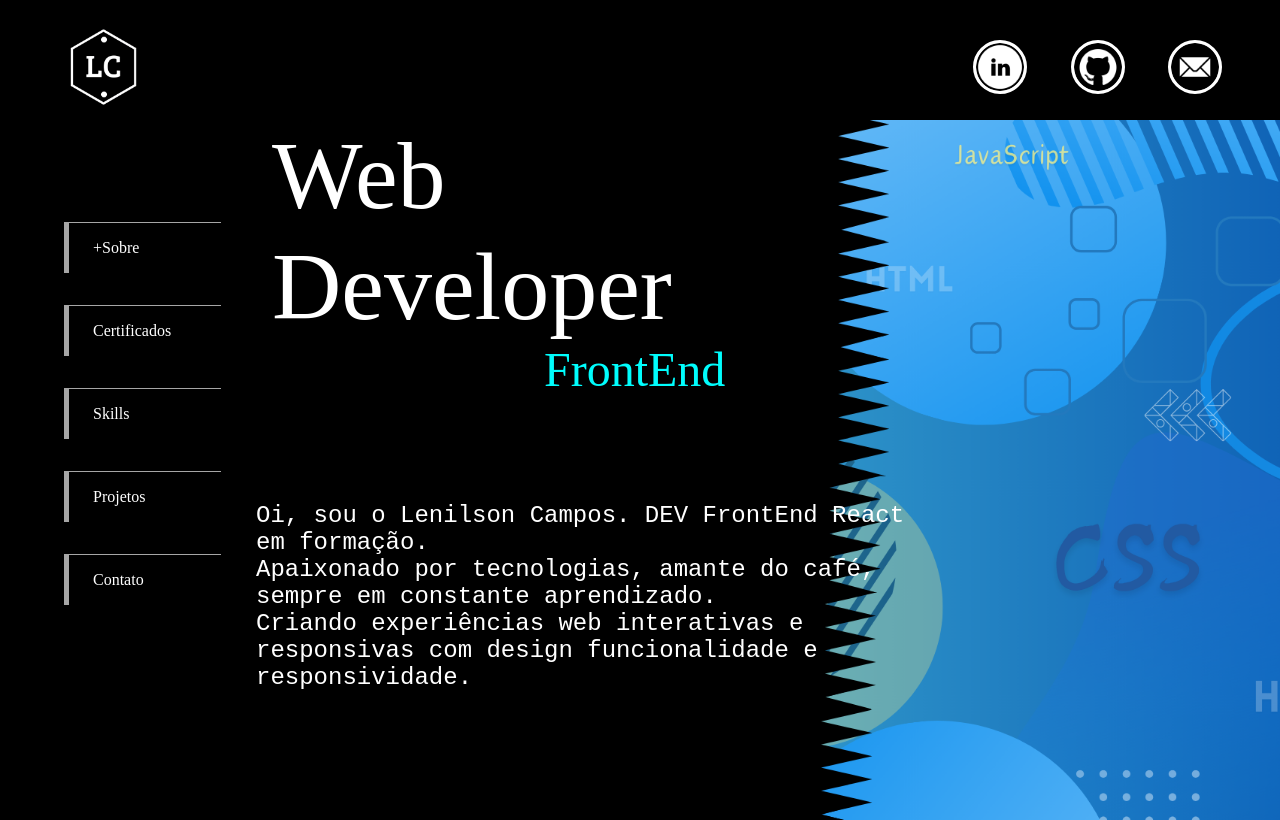
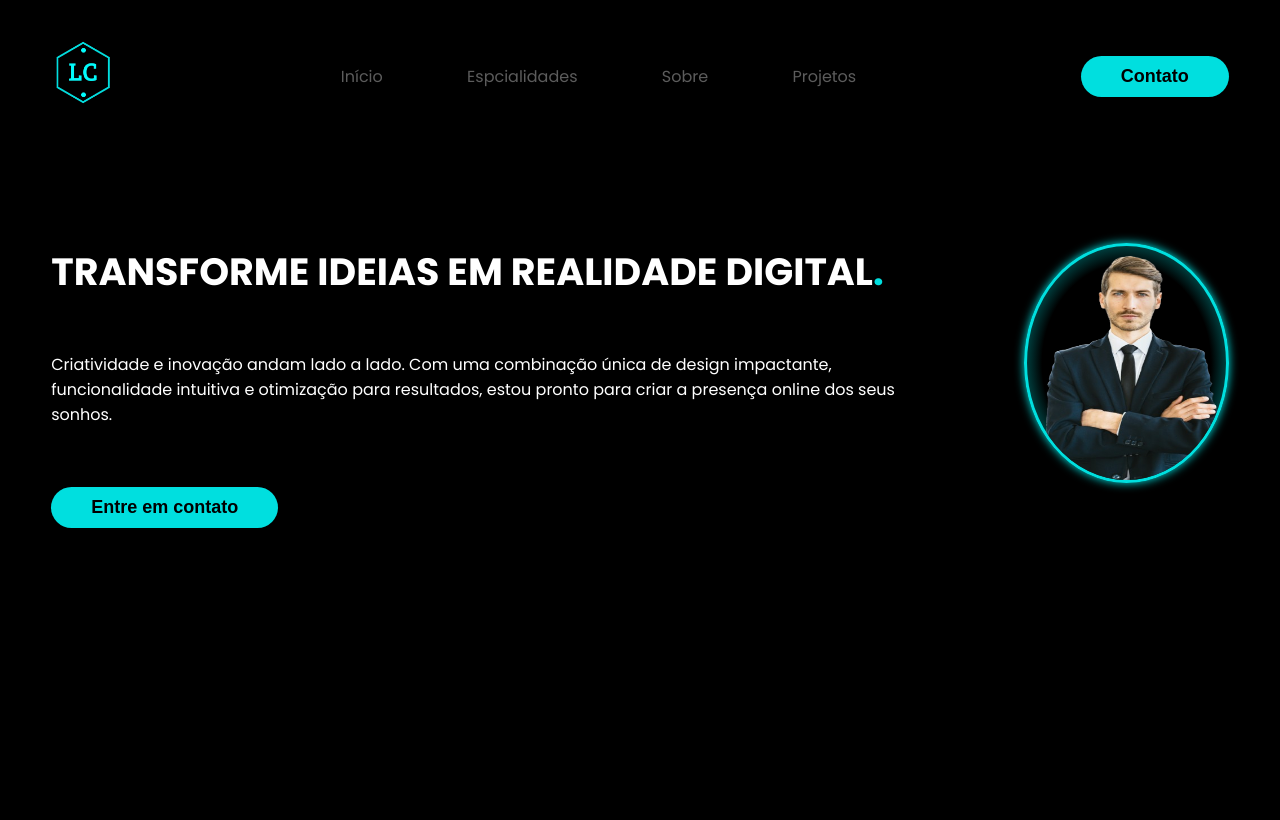
Before and after one commit to LenilsonCampos/lenilsoncampos.github.io, a plain HTML site: page index.html in a window 1280 px wide. Drawn offline with Linux system fonts and the light colour scheme; a web font is replaced by a local one.

Commit message:
FEAT
novo portfólio em construção

```diff
--- a/index.html
+++ b/index.html
@@ -1,81 +1,59 @@
 <!DOCTYPE html>
 <html lang="pt-br">
-  <head>
-    <meta charset="UTF-8" />
-    <meta name="viewport" content="width=device-width, initial-scale=1.0" />
-    <link rel="stylesheet" href="style2.css" />
-    <link rel="shortcut icon" href="img/favicon.ico" type="image/x-icon">
-    <title>Portfólio Lenilson Campos</title>
-  </head>
-  <body>
+<head>
+    <meta charset="UTF-8">
+    <meta name="viewport" content="width=device-width, initial-scale=1.0">
+    <link rel="stylesheet" href="style.css">
+    <title>Meu Protfólio</title>
+</head>
+<body>
     <header>
-      <img class="logo" src="img/logo1.png" alt="minha logo">
-        <nav class="rede">
-          <a  href=""><img class="rede1" src="img/icon linkedin.png" alt=""></a>
-          <a  href=""><img class="rede1" src="img/icon github.png" alt=""></a>
-          <a  href=""><img class="rede1" src="img/icon email.png" alt=""></a>
-        </nav>
+        <div class="interface">
+            <div class="logo">
+                <a href="#">
+                   <img src="img/logo01.png" alt="logo da LC Soluctions">
+                </a>
+            </div><!--logo-->
+            <nav class="menu-desktop">
+                <ul>
+                    <li><a href="#">Início</a></li>
+                    <li><a href="#">Espcialidades</a></li>
+                    <li><a href="#">Sobre</a></li>
+                    <li><a href="#">Projetos</a></li>
+                </ul>
+            </nav>
+            <div class="btn-contato">
+                <a href="#">
+                    <button>Contato</button>
+                </a>
+            </div><!--btn-conato-->
+        </div><!--interface-->
     </header>
+
     <main>
-      <aside>
-            <ul class="menu">
-              <a class="opcoes2 offside-regular"  href=""><li>+Sobre</li></a>
-              <a class="opcoes2 offside-regular"  href=""><li>Certificados</li></a>
-              <a class="opcoes2 offside-regular"  href=""><li>Skills</li></a>
-              <a class="opcoes2 offside-regular"  href=""><li>Projetos</li></a>
-              <a class="opcoes2 offside-regular"  href=""><li>Contato</li></a>
-            </ul>
-      </aside>
-      <article>
-        <h1 class="rubik-vinyl-regular">Web</h1>
-        <h1 class="rubik-vinyl-regular">Developer</h1>
-        <h3 class="rubik-glitch-regular">FrontEnd</h3>
-        <section class="descricao">
-          <span> Oi, sou o Lenilson Campos. DEV FrontEnd React em formação. <br>
-            Apaixonado por tecnologias, amante do café, sempre em constante aprendizado.<br>
-            Criando experiências web interativas e responsivas com design funcionalidade e responsividade.
-            </span>
-        </section>
-      </article>
+        <section class="topo-do-site">
+            <div class="interface">
+                <div class="flex">
+                    <div class="txt-topo-site">
+                        <h1>TRANSFORME IDEIAS EM REALIDADE DIGITAL<span>.</span></h1>
+                        <p>Criatividade e inovação andam lado a lado. Com uma combinação única de design impactante,
+                         funcionalidade intuitiva e otimização para resultados, estou pronto para criar a presença
+                          online dos seus sonhos.</p>
 
+                          <div class="btn-contato">
+                            <a href="#">
+                                <button>Entre em contato</button>
+                            </a>
+                          </div><!--btn-contato-->
+                    </div><!--txt-topo-site-->
 
-
-
+                    <div class="img-topo-site">
+                        <img src="img/pessoa.png" alt="">
+                    </div><!--img-topo-site-->
+                </div><!--flex-->
+            </div><!--interface-->
+        </section><!--Topo-do-site-->
     </main>
-
-    <!--
-    <header>
-      <h1>Lenilson Campos</h1>
-    </header>
-    <main>
-      <h2>Um Pouco sobre mim...</h2>
-      <section>
-        <img src="img/foto.jpg" class="perfil" alt="minha foto de perfil sorrindo" />
-        <article>
-          <p>
-            Olá, meu nome é Lenilson, tenho 36 anos. Atualmente estou em transição de carreira, quero me tornar um DEV FrontEnd React. <br>
-            Tenho experiência no ramo administrativo, onde adquiri muitos conhecimentos e experimentei muitas coisas como financeiro, faturamento, contato com o cliente no setor comercial. Mas, a paixão por tecnologia e programação sempre esteve presente em minha vida.<br>
-            Estou estudando HTML, CSS e JavaScript, sempre buscando cursos dentro da área, e pretendo me aprofundar em React e Node.js.<br>
-            Estou muito animado com essa nova fase da minha vida, e espero conseguir entrar nessa área, porque sei que já estou apaixonado por ela, me esforço todos os dias aprendendo sempre um pouco mais.<br>
-            Afinal, como dizia Steve Jobs:<em> "A única maneira de fazer um ótimo trabalho é amar o que você faz. Se você ainda não encontrou, continue procurando. Não se contente. Assim como com as coisas do coração, você saberá quando encontrar."</em>
-            </p>
-        </article>
-        <section class="redes">
-
-          <ul>
-            <li class="title_contact"><h3>Minhas redes:</h3></li>
-            <li><a href="https://www.linkedin.com/in/lenilsongeovane/" target="_blank"><img src="img/Icon LinkedIn.png" alt="logo do LinkedIn"><p class="contato">LinkedIn</p></a></li>
-            <li><a href="https://github.com/LenilsonCampos" target="_blank"><img src="img/Icon GitHub.png" alt="logo do GitHub"><p class="contato">GitHub</p></a></li>
-            <li><a href="mailto:lenilson.geovane@gmail.com" target="_parent"><img src="img/Icon Email.png" alt="Logo do Gmail"><p class="contato">E-mail</p></a></li>
-            <li><a href="https://www.instagram.com/lenilsongeovane/" target="_blank"><img src="img/Icon Instagram.png" alt="Logo do Instagram"><p class="contato">Instagram</p></a></li>
-            <li><a href="https://www.facebook.com/lenilson.geovane" target="_blank"><img src="img/Icon Facebook.png" alt="Logo do Facebook"><p class="contato">Facebook</p></a></li>
-          Twiter
-          Behance
-          </ul>
-        </section>
-      </section>
-      </p>
-    </main>
-    -->
-  </body>
+    <footer></footer>
+</body>
 </html>
--- a/style.css
+++ b/style.css
@@ -1,119 +1,127 @@
-*{
-    font-family: 'Segoe UI', Tahoma, Geneva, Verdana, sans-serif;
+@import url('https://fonts.googleapis.com/css2?family=Poppins:ital,wght@0,100;0,200;0,300;0,400;0,500;0,600;0,700;0,800;0,900;1,100;1,200;1,300;1,400;1,500;1,600;1,700;1,800;1,900&display=swap');
+
+/* ESTILO GERAL */
+
+* {
     margin: 0;
+    padding: 0;
+    box-sizing: border-box;
 }
 
-html{
-    width: 100vw;
+body {
+    background-color: #000;
     height: 100vh;
-    background-color: rgb(247, 244, 244);
+    font-family: "Poppins", sans-serif;
 }
 
-/* title */
-header{
-    background-image: linear-gradient( to right,#098cdd,#3EA0DF,lightblue);
-    color: white;
-    height: 12vh;
-    width: 100vw;
-    margin-top: 2px;
+.flex {
+    display: flex;
 
 }
 
-h1{
-    font-size: 8vh;
-    margin-left: 5vh;
+.interface {
+    max-width: 1280px;
+    margin: 0 auto;
 }
 
-/* subtitle*/
-h2{
-    color: #098cdd;
-    margin: 3vh;
-    font-size: 22px;
+.btn-contato button {
+    padding: 10px 40px;
+    font-size: 18px;
+    font-weight: 600;
+    background-color: #00dfdf;
+    border: 0;
+    border-radius: 30px;
+    cursor: pointer;
+    transition: .2s;
 }
 
-section{
-    display: flex;
-    width: 90vw;
+.btn-contato button:hover {
+    box-shadow: 0px 0px 8px #00dfdfde;
+    transform: scale(1.05);
 }
 
-/* Photograph */
-.perfil{
-    width: 30vh;
-    height: 30vh;
-    border: 5px solid #3EA0DF;
-    border-radius: 50%;
-    box-shadow: 1vw 1vw 3vw  #3ea1dfb9;
-    margin-left: 3vh;
+/* ESTILO DO CABEÇALHO */
+
+header {
+    padding: 40px 4%;
 }
 
-/* About me */
-article{
-    margin: 0 5vh;
-    border-radius: 25px;
-    border: 2px dashed #3EA0DF;
-    width: 150vh;
+header > .interface {
+    display: flex;
+    align-items: center;
+    justify-content: space-between;
 }
 
-p{
-    margin: 3vh;
-    color: #0b3047;
-    padding: 10px;
+header a {
+    color: #5c5c5c;
+    text-decoration: none;
+    display: inline-block;
 }
 
-/* Contact */
-.redes{
-    display: inline-flex;
-    width: 80vh;
+header a:hover {
+    color: #fff;
+    transform: scale(1.05);
+    transition: .2s;
 }
 
-.title_contact{
-    background-image: linear-gradient(to right,rgb(247, 244, 244),#098cdd,rgb(247, 244, 244));
-    color: white;
-    height: 4vh;
-    width: 40vh;
-    padding: 2vh;
-    border-radius: 0;
-    margin: 0;
-    box-shadow: none;
+header nav ul {
+    list-style-type: none;
 }
 
-h3{
-    padding-left: 10vh;
+header nav ul li {
+    display: inline-block;
+    padding: 0 40px;
 }
 
-ul{
-    margin: 0;
-    width: 40vh;
-    height: 50vh;
-    justify-items: center;
+.interface a img {
+    width: 65px;
+
 }
 
-li{
-    list-style: none;
-    margin: 2vh;
-    padding: 3px;
-    border-radius: 15px;
-    background-color:#098cdd;
-    width: 25vh;
-    display: flex;
-    align-items: center;
-    box-shadow: 1vw 1vw 2vw #89c6ec9d;
+/* ESTILO DO TOPO DO SITE */
+
+section.topo-do-site {
+    padding: 40px 4%;
 }
 
-li:hover{
-    transition: all 0.5s;
-    background-image: url('https://media.giphy.com/media/v1.Y2lkPTc5MGI3NjExdWZ3M3BsODJwYjNvcHZuNnptZThxYmFqdmdkdmMyeGJwa3BsZ3NkZCZlcD12MV9naWZzX3NlYXJjaCZjdD1n/jaOXKCxtBPLieRLI0c/giphy.gif');
-    background-attachment:local;
+section.topo-do-site .flex {
+    align-items: center;
+    justify-content: center;
+    gap: 90px;
 }
 
-.contato{
-    margin: auto;
+.topo-do-site .txt-topo-site h1 {
+    color: #fff;
+    font-size: 38px;
+    line-height: 40px;
+    margin-top: 60px;
 }
 
-a{
-    text-decoration: none;
-    color: white;
-    text-align: center;
-    display: flex;
-    height: 8vh;
+.topo-do-site .txt-topo-site h1 span {
+    color: #00dfdf;
 }
+
+.topo-do-site .txt-topo-site p {
+    color: #fff;
+    margin: 60px 0;
+}
+
+.topo-do-site .img-topo-site img {
+    position: relative;
+    animation: flutuar 3s ease-in-out infinite alternate;
+    width: 16vw;
+    height: 30vh;
+    border: 3px solid #00dfdf;
+    border-radius: 50%;
+    box-shadow: 0 0 10px #00dfdf;
+    background: radial-gradient(#000 60%, #00dfdf);
+}
+
+@keyframes flutuar{
+    0%{
+        top: 0;
+    }
+    100%{
+        top: 30px;
+    }
+}
```
Also changed, not shown: img/logo01.png (added), img/pessoa.png (added).
